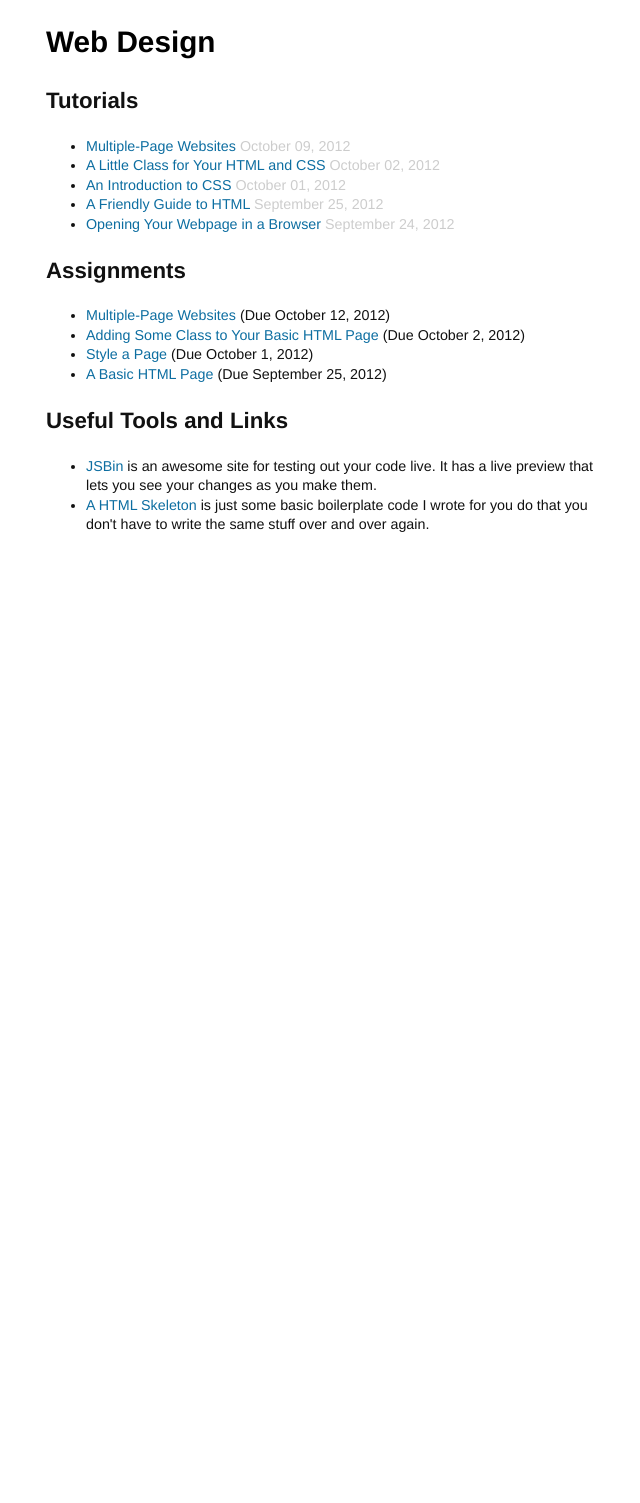
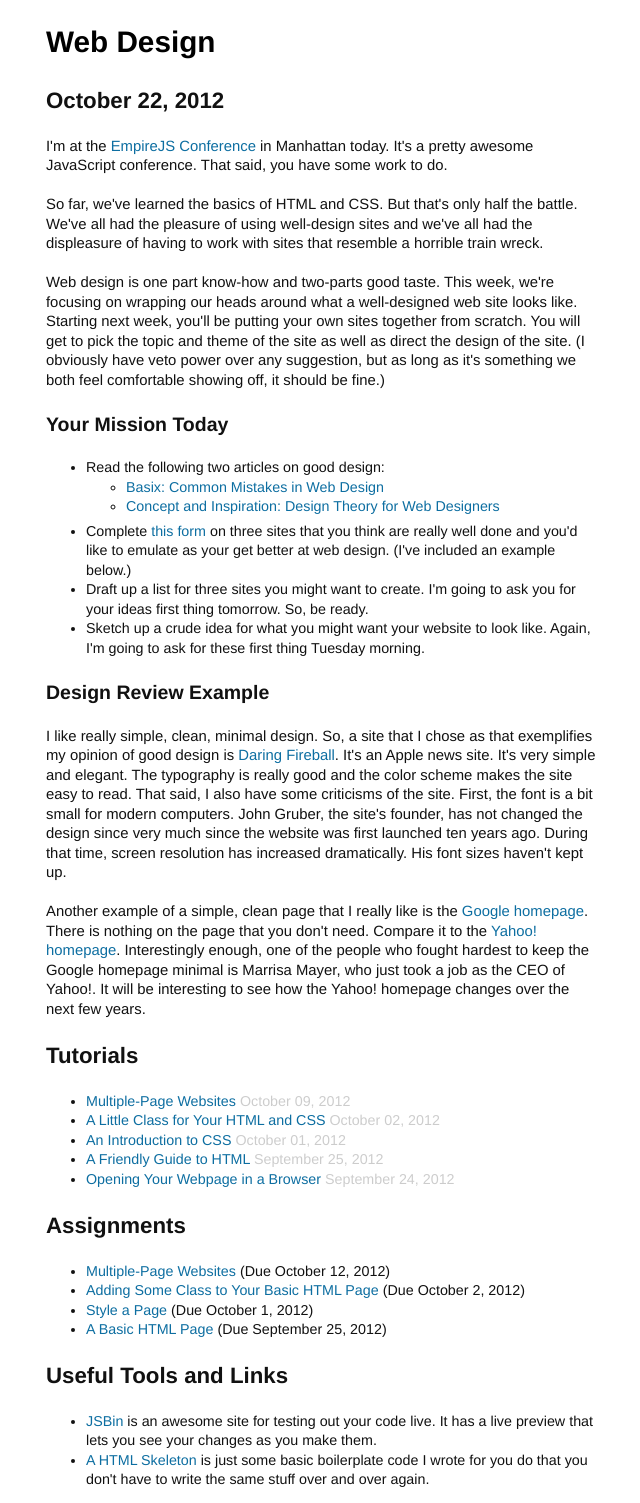
Before and after one commit to scholarsnyc/web-design, a Jekyll site: the page built from index.html, in a window 1280 px wide. Shown: the whole page, without its empty margins (319-959 px from the left). Built offline with Jekyll 4.4.1, drawn with Linux system fonts in a browser that asks for light colours; before the commit the page ends 900 px from its top, so only the background shows below that.

Commit message:
Add in special information for Monday

```diff
--- a/index.html
+++ b/index.html
@@ -4,6 +4,33 @@ layout: default
 title : Web Design
 
 ---
+
+<h2>October 22, 2012</h2>
+
+<p>I'm at the <a href="http://empirejs.org/">EmpireJS Conference</a> in Manhattan today. It's a pretty awesome JavaScript conference. That said, you have some work to do.</p>
+
+<p>So far, we've learned the basics of HTML and CSS. But that's only half the battle. We've all had the pleasure of using well-design sites and we've all had the displeasure of having to work with sites that resemble a horrible train wreck.</p>
+
+<p>Web design is one part know-how and two-parts good taste. This week, we're focusing on wrapping our heads around what a well-designed web site looks like. Starting next week, you'll be putting your own sites together from scratch. You will get to pick the topic and theme of the site as well as direct the design of the site. (I obviously have veto power over any suggestion, but as long as it's something we both feel comfortable showing off, it should be fine.)</p>
+
+<h3>Your Mission Today</h3>
+
+<ul>
+	<li>Read the following two articles on good design:</li>
+	<ul>
+		<li><a href="http://webdesign.tutsplus.com/articles/design-theory/basix-common-mistakes-in-web-design/">Basix: Common Mistakes in Web Design</a></li>
+		<li><a href="http://webdesign.tutsplus.com/articles/design-theory/concept-and-inspiration-design-theory-for-web-designers/">Concept and Inspiration: Design Theory for Web Designers</a></li>
+	</ul>
+	<li>Complete <a href="https://docs.google.com/a/scholarsnyc.com/spreadsheet/viewform?formkey=dEJ6M2dPaGZrYUNqMldnSGNrYWRFYlE6MQ">this form</a> on three sites that you think are really well done and you'd like to emulate as your get better at web design. (I've included an example below.)</li>
+	<li>Draft up a list for three sites you might want to create. I'm going to ask you for your ideas first thing tomorrow. So, be ready.</li>
+	<li>Sketch up a crude idea for what you might want your website to look like. Again, I'm going to ask for these first thing Tuesday morning.</li>
+</ul>
+
+<h3>Design Review Example</h3>
+
+<p>I like really simple, clean, minimal design. So, a site that I chose as that exemplifies my opinion of good design is <a href="http://daringfireball.net/">Daring Fireball</a>. It's an Apple news site. It's very simple and elegant. The typography is really good and the color scheme makes the site easy to read. That said, I also have some criticisms of the site. First, the font is a bit small for modern computers. John Gruber, the site's founder, has not changed the design since very much since the website was first launched ten years ago. During that time, screen resolution has increased dramatically. His font sizes haven't kept up.</p>
+
+<p>Another example of a simple, clean page that I really like is the <a href="http://google.com">Google homepage</a>. There is nothing on the page that you don't need. Compare it to the <a href="http://yahoo.com">Yahoo! homepage</a>. Interestingly enough, one of the people who fought hardest to keep the Google homepage minimal is Marrisa Mayer, who just took a job as the CEO of Yahoo!. It will be interesting to see how the Yahoo! homepage changes over the next few years.</p>
 
 <h2>Tutorials</h2>
 
```
